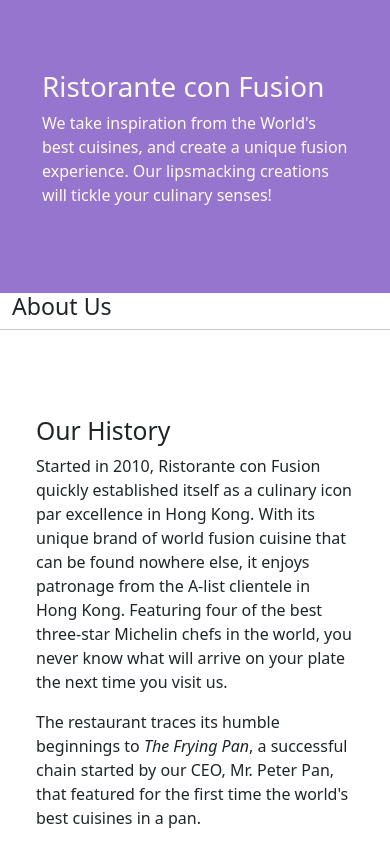
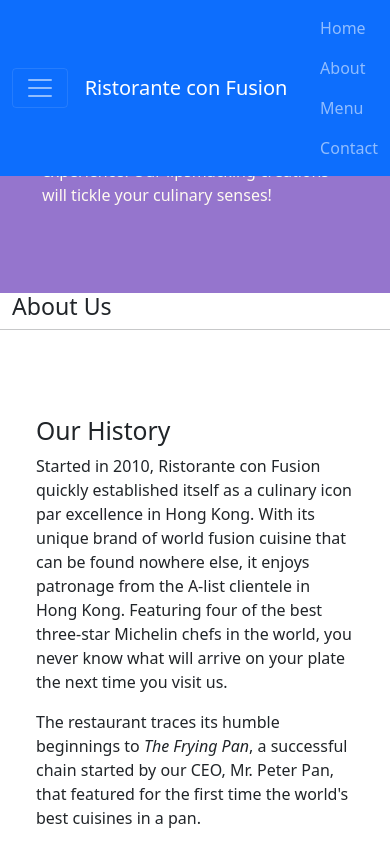
Before and after one commit to Rajansuan/Ristorante-con-Fusion-Website-Coursera, a website: page index.html in a window 390 px wide. Shown: the top 844 px of the page. Drawn offline with nearby package versions, Linux system fonts and the light colour scheme.

Commit message:
navbar v1

```diff
--- a/index.html
+++ b/index.html
@@ -35,6 +35,20 @@
 </head>
 
 <body>
+    <nav class="navbar navbar-dark bg-primary fixed-top navbar-expand-sm">
+        <div class="container">
+            <button class="navbar-toggler" type="button" data-toggle="collapse" data-target="#Navbar">
+                <span class="navbar-toggler-icon"></span>
+            </button>
+            <a href="#" class="navbar-brand">Ristorante con Fusion</a>
+            <ul class="navbar-nav  mr-auto">
+                <li class="nav-item active"><a href="#" class="nav-link">Home</a></li>
+                <li class="nav-item"><a href="aboutus.html" class="nav-link">About</a></li>
+                <li class="nav-item"><a href="#" class="nav-link">Menu</a></li>
+                <li class="nav-item"><a href="#" class="nav-link">Contact</a></li>
+            </ul>
+        </div>
+    </nav>
 
     <header class="jumbotron">
         <div class="container">
```
Also changed, not shown: aboutus.html (+11 -11 lines).
